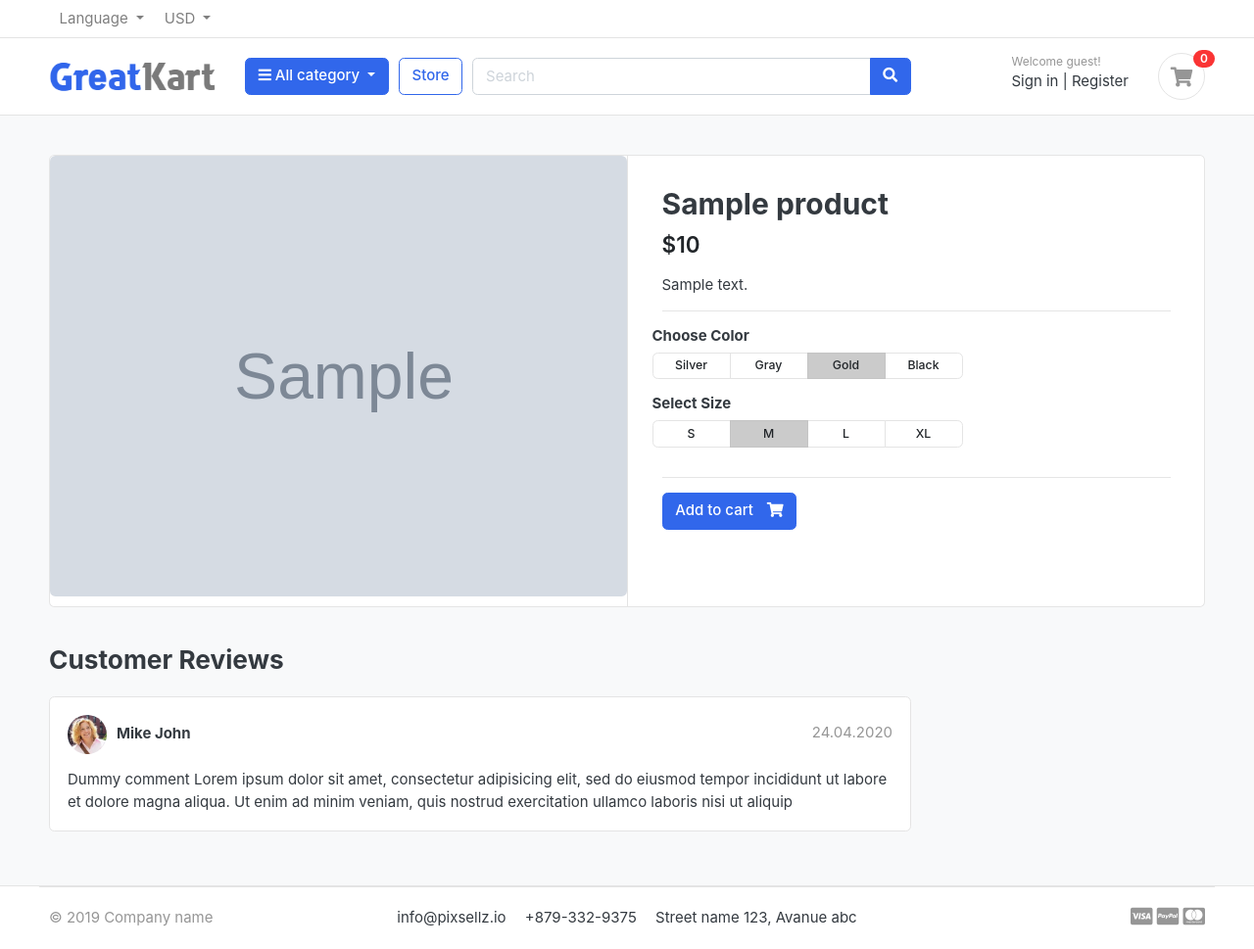
After one commit to Vishwakarma-Raju/E-Commerce-Project, a Django app: a page that uses templates/includes/navbar.html in a window 1280 px wide. The commit adds this page. Shown: the whole page at 98% size. Run offline with Django 5.2, Linux system fonts and the light colour scheme; tables that the repository leaves empty hold one stand-in row (values such as "Sample post"); grey boxes marked "Sample" are stand-in pictures; some libraries are stand-ins or nearby versions; some web fonts are replaced.

Commit message:
Initail commit

```diff
--- /dev/null
+++ b/category/context_processors.py
@@ -0,0 +1,5 @@
+from .models import Category
+
+def menu_links(request):
+    links = Category.objects.all()
+    return dict(links=links)
--- a/category/models.py
+++ b/category/models.py
@@ -1,4 +1,5 @@
 from django.db import models
+from django.urls import reverse
 
 # Create your models here.
 
@@ -12,5 +13,8 @@ class Category(models.Model):
         verbose_name = 'category'
         verbose_name_plural = 'categories'
 
+    def get_url(self):
+         return reverse('products_by_category', args=[self.slug])
+
     def __str__(self):
         return self.category_name
--- a/eCommerce/settings.py
+++ b/eCommerce/settings.py
@@ -64,6 +64,7 @@ TEMPLATES = [
                 'django.template.context_processors.request',
                 'django.contrib.auth.context_processors.auth',
                 'django.contrib.messages.context_processors.messages',
+                'category.context_processors.menu_links',
             ],
         },
     },
--- a/store/models.py
+++ b/store/models.py
@@ -1,5 +1,6 @@
 from django.db import models
 from category.models import Category
+from django.urls import reverse
 
 # Create your models here.
 
@@ -16,5 +17,9 @@ class Product(models.Model):
     modified_date    = models.DateTimeField(auto_now=True)
 
 
+    def get_url(self):
+        return reverse('product_detail', args=[self.category.slug, self.slug])
+
+
     def __str__(self):
         return self.product_name
--- a/store/urls.py
+++ b/store/urls.py
@@ -2,5 +2,7 @@ from django.urls import path
 from . import views
 
 urlpatterns = [
-    path('',views.store, name='store')
+    path('',views.store, name='store'),
+    path('<slug:category_slug>/',views.store, name='products_by_category'),
+    path('<slug:category_slug>/<slug:product_slug>/',views.product_detail, name='product_detail'),
 ]
--- a/store/views.py
+++ b/store/views.py
@@ -1,11 +1,20 @@
-from django.shortcuts import render
+from django.shortcuts import render, get_object_or_404
 from .models import Product
+from category.models import Category
 
 # Create your views here.
 
-def store(request):
-    products = Product.objects.all().filter(is_available=True)
-    product_count = products.count()
+def store(request, category_slug=None):
+    categories = None
+    products = None
+
+    if category_slug != None:
+        categories = get_object_or_404(Category, slug=category_slug)
+        products = Product.objects.filter(category=categories,is_available=True)
+        product_count = products.count()
+    else:
+        products = Product.objects.all().filter(is_available=True)
+        product_count = products.count()
 
     context = {
         'products':products,
@@ -14,3 +23,18 @@ def store(request):
     }
 
     return render(request, 'store/store.html', context)
+
+def product_detail(request, category_slug, product_slug):
+
+    try:
+        single_product = Product.objects.get(category__slug=category_slug,slug=product_slug)
+    except Exception as e:
+        return e
+
+    context = {
+        'single_product':single_product,
+    }
+
+
+
+    return render(request, 'store/product_detail.html' , context)
--- a/templates/includes/navbar.html
+++ b/templates/includes/navbar.html
@@ -33,7 +33,7 @@
 	<div class="container">
 <div class="row align-items-center">
 	<div class="col-lg-2 col-md-3 col-6">
-		<a href="./" class="brand-wrap">
+		<a href="{% url 'home' %}" class="brand-wrap">
 			<img class="logo" src="{% static './images/logo.png' %}">
 		</a> <!-- brand-wrap.// -->
 	</div>
@@ -43,16 +43,14 @@
 				<i class="fa fa-bars"></i> All category
 			</button>
 			<div class="dropdown-menu">
-				<a class="dropdown-item" href="#">Machinery / Mechanical Parts / Tools </a>
-				<a class="dropdown-item" href="#">Consumer Electronics / Home Appliances </a>
-				<a class="dropdown-item" href="#">Auto / Transportation</a>
-				<a class="dropdown-item" href="#">Apparel / Textiles / Timepieces </a>
-				<a class="dropdown-item" href="#">Home & Garden / Construction / Lights </a>
-				<a class="dropdown-item" href="#">Beauty & Personal Care / Health </a>
+				<a class="dropdown-item" href="{% url 'store' %}">All Products</a>
+				{% for category in links %}
+				<a class="dropdown-item" href="{{category.get_url}}">{{ category.category_name }} </a>
+				{% endfor %}
 			</div>
 		</div>  <!-- category-wrap.// -->
 	</div> <!-- col.// -->
-	<a href="./store.html" class="btn btn-outline-primary">Store</a>
+	<a href="{% url 'store' %}" class="btn btn-outline-primary">Store</a>
 	<div class="col-lg  col-md-6 col-sm-12 col">
 		<form action="#" class="search">
 			<div class="input-group w-100">
--- /dev/null
+++ b/templates/store/product_detail.html
@@ -0,0 +1,121 @@
+{% extends 'base.html' %}
+{% load static %}
+
+
+{% block content %}
+
+<section class="section-content padding-y bg">
+<div class="container">
+
+<!-- ============================ COMPONENT 1 ================================= -->
+<div class="card">
+	<div class="row no-gutters">
+		<aside class="col-md-6">
+<article class="gallery-wrap">
+	<div class="img-big-wrap">
+	   <a href="#">
+        <img src="{{ single_product.images.url }}">
+    </a>
+	</div> <!-- img-big-wrap.// -->
+
+</article> <!-- gallery-wrap .end// -->
+		</aside>
+		<main class="col-md-6 border-left">
+<article class="content-body">
+
+<h2 class="title">{{ single_product.product_name }}</h2>
+
+<div class="mb-3">
+	<var class="price h4">${{ single_product.price }}</var>
+</div>
+
+<p>{{ single_product.description }}</p>
+
+
+<hr>
+	<div class="row">
+		<div class="item-option-select">
+			<h6>Choose Color</h6>
+			<div class="btn-group btn-group-sm btn-group-toggle" data-toggle="buttons">
+			  <label class="btn btn-light">
+			    <input type="radio" name="radio_color"> Silver
+			  </label>
+			  <label class="btn btn-light">
+			    <input type="radio" name="radio_color" > Gray
+			  </label>
+			  <label class="btn btn-light active">
+			    <input type="radio" name="radio_color checked"> Gold
+			  </label>
+			  <label class="btn btn-light">
+			    <input type="radio" name="radio_color"> Black
+			  </label>
+			</div>
+		</div>
+	</div> <!-- row.// -->
+	<div class="row">
+		<div class="item-option-select">
+			<h6>Select Size</h6>
+			<div class="btn-group btn-group-sm btn-group-toggle" data-toggle="buttons">
+			  <label class="btn btn-light">
+			    <input type="radio" name="radio_color"> S
+			  </label>
+			  <label class="btn btn-light active">
+			    <input type="radio" name="radio_color" checked> M
+			  </label>
+			  <label class="btn btn-light">
+			    <input type="radio" name="radio_color"> L
+			  </label>
+			  <label class="btn btn-light">
+			    <input type="radio" name="radio_color"> XL
+			  </label>
+			</div>
+		</div>
+	</div> <!-- row.// -->
+	<hr>
+	<a href="{{ product.get_url }}" class="btn  btn-primary"> <span class="text">Add to cart</span> <i class="fas fa-shopping-cart"></i>  </a>
+</article> <!-- product-info-aside .// -->
+		</main> <!-- col.// -->
+	</div> <!-- row.// -->
+</div> <!-- card.// -->
+<!-- ============================ COMPONENT 1 END .// ================================= -->
+
+<br>
+
+<div class="row">
+			<div class="col-md-9">
+
+	<header class="section-heading">
+		<h3>Customer Reviews </h3>
+
+	</header>
+
+	<article class="box mb-3">
+		<div class="icontext w-100">
+        <img src="{% static './images/avatars/avatar1.jpg' %}" class="img-xs icon rounded-circle">
+			<div class="text">
+				<span class="date text-muted float-md-right">24.04.2020 </span>
+				<h6 class="mb-1">Mike John </h6>
+
+			</div>
+		</div> <!-- icontext.// -->
+		<div class="mt-3">
+			<p>
+				Dummy comment Lorem ipsum dolor sit amet, consectetur adipisicing elit, sed do eiusmod
+				tempor incididunt ut labore et dolore magna aliqua. Ut enim ad minim veniam,
+				quis nostrud exercitation ullamco laboris nisi ut aliquip
+			</p>
+		</div>
+	</article>
+
+
+
+	</div> <!-- col.// -->
+</div> <!-- row.// -->
+
+
+</div> <!-- container .//  -->
+</section>
+<!-- ========================= SECTION CONTENT END// ========================= -->
+
+
+{% endblock %}
```
Also changed, not shown: static/css/ui.css (+5 -5 lines), templates/home.html (+9 -3 lines), templates/store/store.html (+9 -11 lines).
